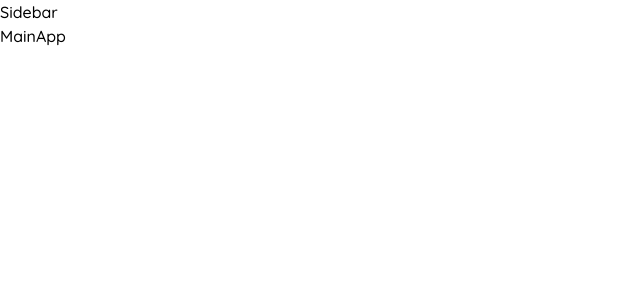
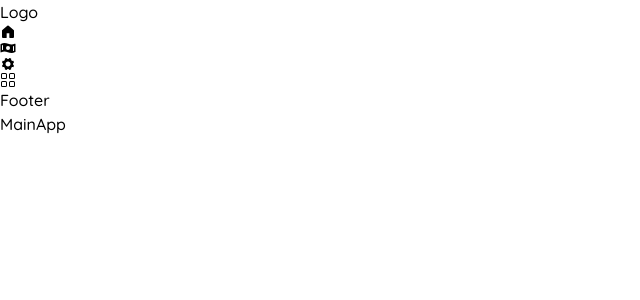
Before and after one commit to rafaapcode/finance-app, a Next.js app: page /main/home in a window 1280 px wide. Shown: the top 300 px of the page, without its empty margins (0-640 px from the left). Built offline with nearby package versions, Linux system fonts and the light colour scheme.

Commit message:
feat: begin the creation of the open and close sidebar components

```diff
--- a/src/app/main/layout.tsx
+++ b/src/app/main/layout.tsx
@@ -1,3 +1,4 @@
+import CloseSidebar from "@/components/Sidebar/CloseSidebar";
 
 type LayoutMainProps = {
   children: React.ReactNode;
@@ -5,9 +6,10 @@ type LayoutMainProps = {
 
 function LayoutMain({ children }: LayoutMainProps) {
   return (
-    <div className="flex gap-5">
-      <div className="bg-red-300 w-[10%]">Sidebar</div>
-      <div className="bg-red-700 flex-1">
+    <div className="flex gap-5 h-full">
+      {/* <OpenSidebar /> */}
+      <CloseSidebar />
+      <div className="flex-1 py-2">
         {children}
       </div>
     </div>
--- /dev/null
+++ b/src/components/Sidebar/CloseSidebar.tsx
@@ -0,0 +1,24 @@
+import { BsGrid } from "react-icons/bs"
+import { GoHomeFill } from "react-icons/go"
+import { IoIosSettings } from "react-icons/io"
+import { PiMoneyWavyFill } from "react-icons/pi"
+import MenuItems from "./MenuItems"
+
+function CloseSidebar() {
+  return (
+    <section className="bg-[#F5F7F9] flex flex-col p-3 w-[4%] items-center">
+      <header className="mb-5">
+        Logo
+      </header>
+      <section className="flex-1 flex flex-col gap-5">
+        <MenuItems isClosed Icon={GoHomeFill} isActive title="Home"/>
+        <MenuItems isClosed routeName="investments" Icon={PiMoneyWavyFill} isActive={false} title="Investimentos"/>
+        <MenuItems isClosed routeName="settings" Icon={IoIosSettings} isActive={false} title="Configurações"/>
+        <MenuItems isClosed routeName="general" Icon={BsGrid} isActive={false} title="Visão Geral"/>
+      </section>
+      <footer>Footer</footer>
+    </section>
+  )
+}
+
+export default CloseSidebar
--- /dev/null
+++ b/src/components/Sidebar/MenuItems.tsx
@@ -0,0 +1,52 @@
+import Link from "next/link";
+import { ElementType } from "react";
+import { twMerge } from "tailwind-merge";
+
+type MenuItemsProps = {
+  Icon: ElementType;
+  title: string;
+  isActive: boolean;
+  routeName?: string;
+  isClosed?: boolean;
+};
+
+function MenuItems({
+  Icon,
+  isActive,
+  title,
+  routeName,
+  isClosed = false,
+}: MenuItemsProps) {
+  return (
+    <>
+      {!isClosed ? (
+        <Link
+          href={`/main/${routeName ? routeName : title.toLowerCase()}`}
+          className={twMerge(
+            "w-full rounded-lg p-2 flex gap-2 items-center transition-all duration-100",
+            isActive ? "bg-white border-neutral-200" : "hover:bg-neutral-200"
+          )}
+        >
+          <Icon
+            className={twMerge(isActive ? "text-black" : "text-neutral-400")}
+          />
+          <h2>{title}</h2>
+        </Link>
+      ) : (
+        <Link
+          href={`/main/${routeName ? routeName : title.toLowerCase()}`}
+          className={twMerge(
+            "w-fit rounded-lg p-2 flex gap-2 items-center transition-all duration-100",
+            isActive ? "bg-white border-neutral-200 shadow" : "hover:bg-neutral-200"
+          )}
+        >
+          <Icon
+            className={twMerge(isActive ? "text-black" : "text-neutral-400")}
+          />
+        </Link>
+      )}
+    </>
+  );
+}
+
+export default MenuItems;
```
Also changed, not shown: package.json (+7 -5 lines), src/components/Sidebar/OpenSidebar.tsx (added, +24 -0 lines), src/pages/Login/LoginPage.tsx (+9 -5 lines), 1 other file (tests, documents, lock files or other folders).
